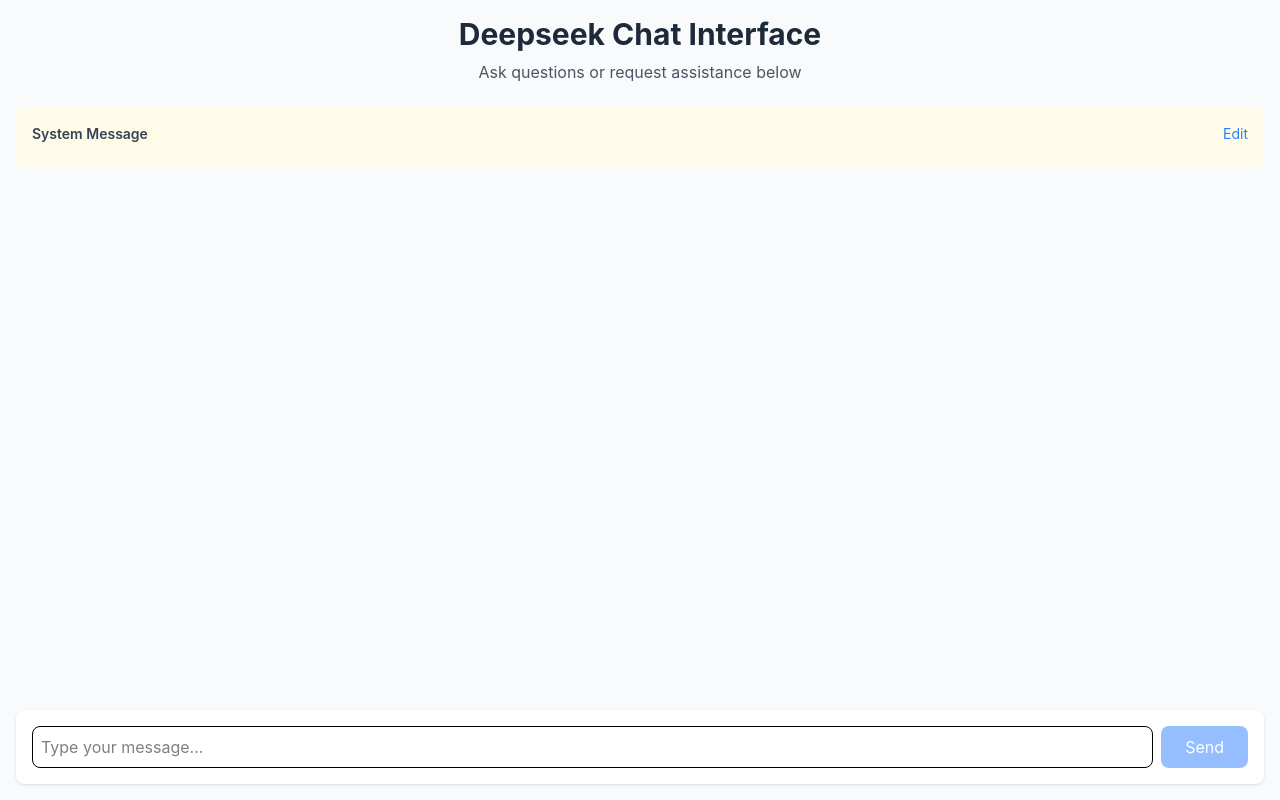
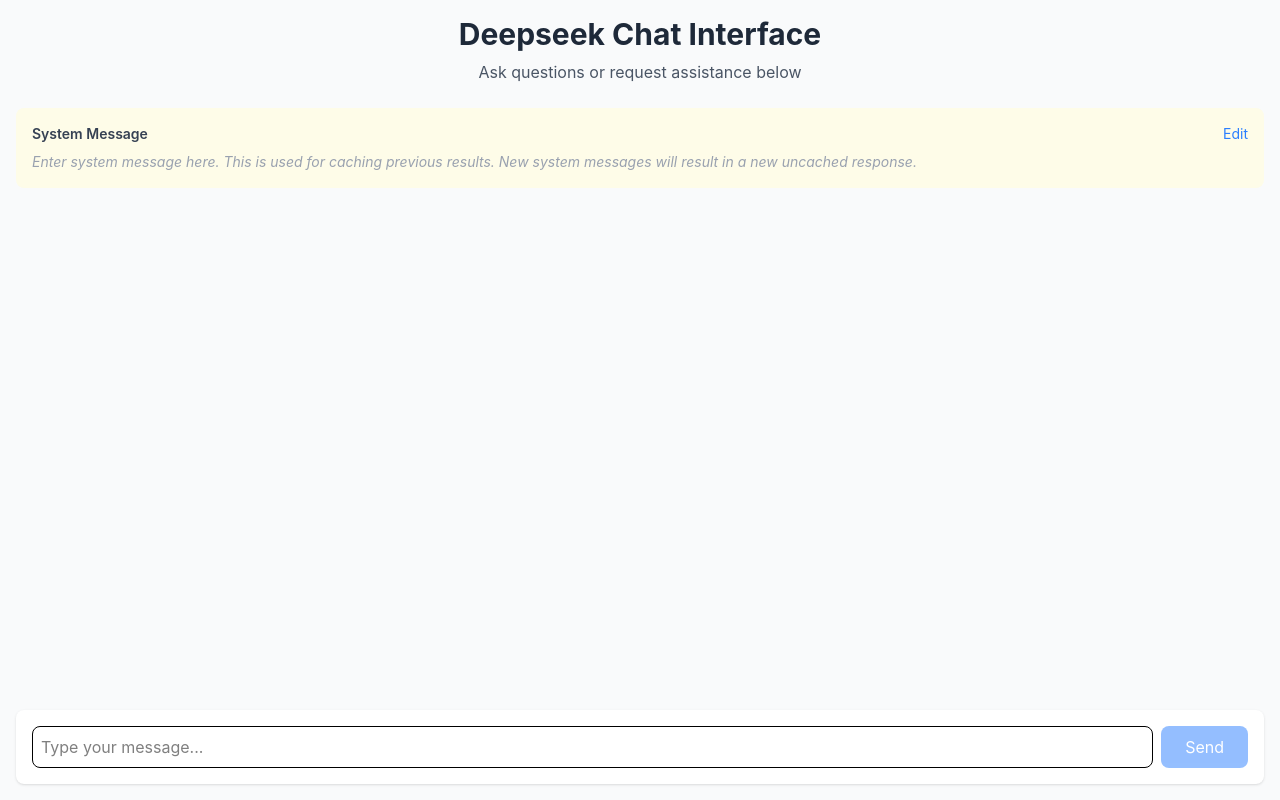
Before and after one commit to cobriensr/deepseekr1-tauri, a React (Vite) app: page / in a window 1280 px wide. Built offline with nearby package versions, Linux system fonts and the light colour scheme.

Commit message:
Adds placeholder message instead of prepopulating system message and explains use of it

```diff
--- a/src/App.tsx
+++ b/src/App.tsx
@@ -25,11 +25,13 @@
   const [inputMessage, setInputMessage] = useState("");
   const [isLoading, setIsLoading] = useState(false);
   const [isEditingSystem, setIsEditingSystem] = useState(false);
-  // Add state for error handling
   const [systemUpdateError, setSystemUpdateError] = useState<string | null>(null);
   const [isInitializing, setIsInitializing] = useState(true);
+  // Constant for the placeholder text
+  const SYSTEM_MESSAGE_PLACEHOLDER =
+    "Enter system message here. This is used for caching previous results. New system messages will result in a new uncached response.";
 
-  // Add useEffect to fetch the initial system message when the component mounts
+  // useEffect to fetch the initial system message when the component mounts
   useEffect(() => {
     const initializeSystemMessage = async () => {
       try {
@@ -112,7 +114,7 @@
     }
   };
 
-  // Add a cancel handler for system message editing
+  // Cancel handler for system message editing
   const handleCancelSystemEdit = () => {
     setIsEditingSystem(false);
     setSystemUpdateError(null);
@@ -133,7 +135,7 @@
         <p className="text-gray-600">Ask questions or request assistance below</p>
       </header>
 
-      {/* System Message Section */}
+      {/* System Message Section with Placeholder */}
       <div className="mb-4 p-4 bg-yellow-50 rounded-lg">
         <div className="flex justify-between items-center mb-2">
           <h2 className="text-sm font-semibold text-gray-700">System Message</h2>
@@ -149,6 +151,7 @@
             <textarea
               value={systemMessage}
               onChange={(e) => setSystemMessage(e.target.value)}
+              placeholder={SYSTEM_MESSAGE_PLACEHOLDER}
               className="w-full p-2 border rounded-lg focus:outline-none focus:ring-2 focus:ring-blue-500"
               rows={3}
             />
@@ -171,7 +174,13 @@
             )}
           </div>
         ) : (
-          <p className="text-sm text-gray-600">{systemMessage}</p>
+          <div>
+            {systemMessage ? (
+              <p className="text-sm text-gray-600">{systemMessage}</p>
+            ) : (
+              <p className="text-sm text-gray-400 italic">{SYSTEM_MESSAGE_PLACEHOLDER}</p>
+            )}
+          </div>
         )}
       </div>
 
```
Also changed, not shown: 1 other file (tests, documents, lock files or other folders).
